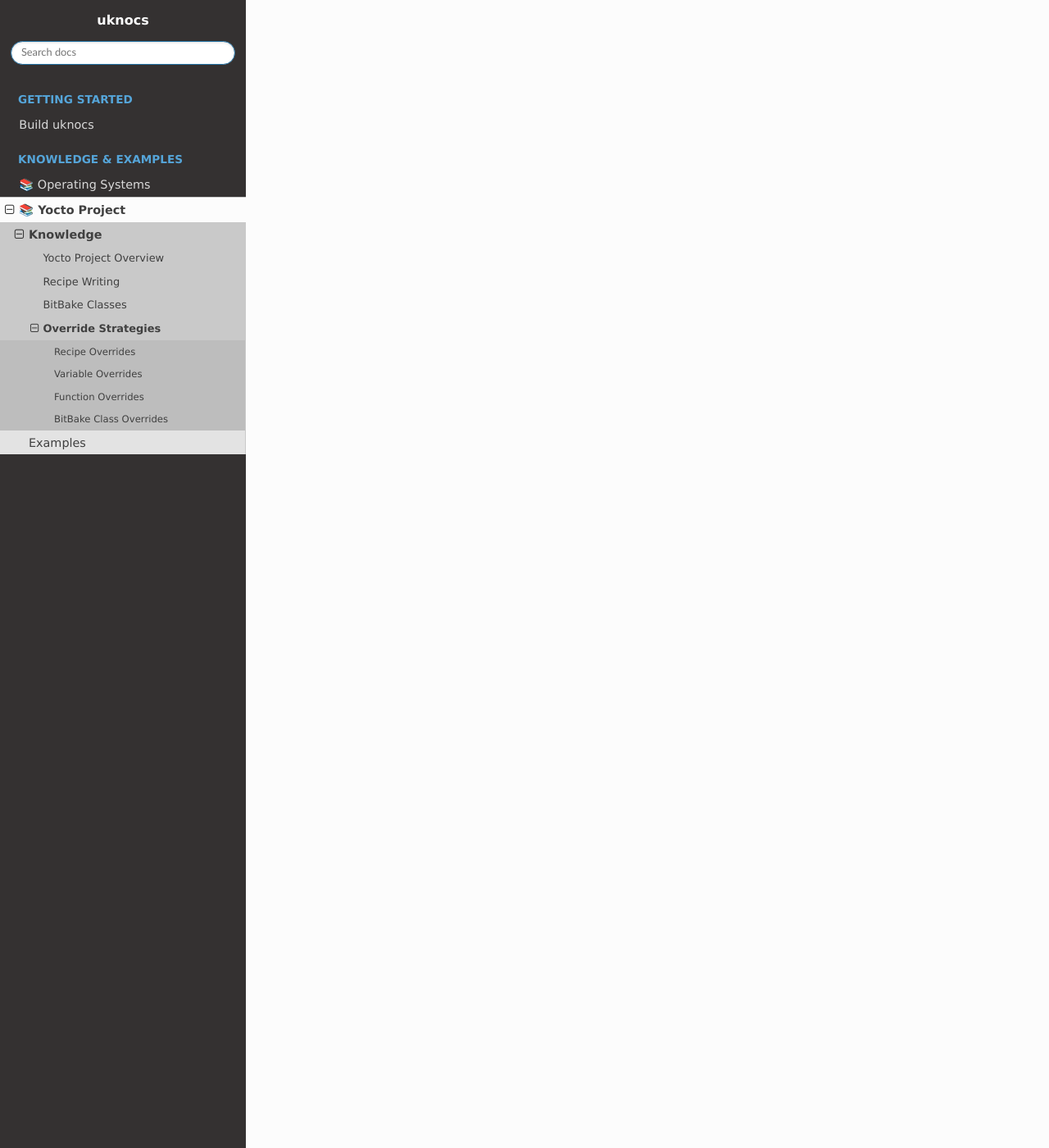
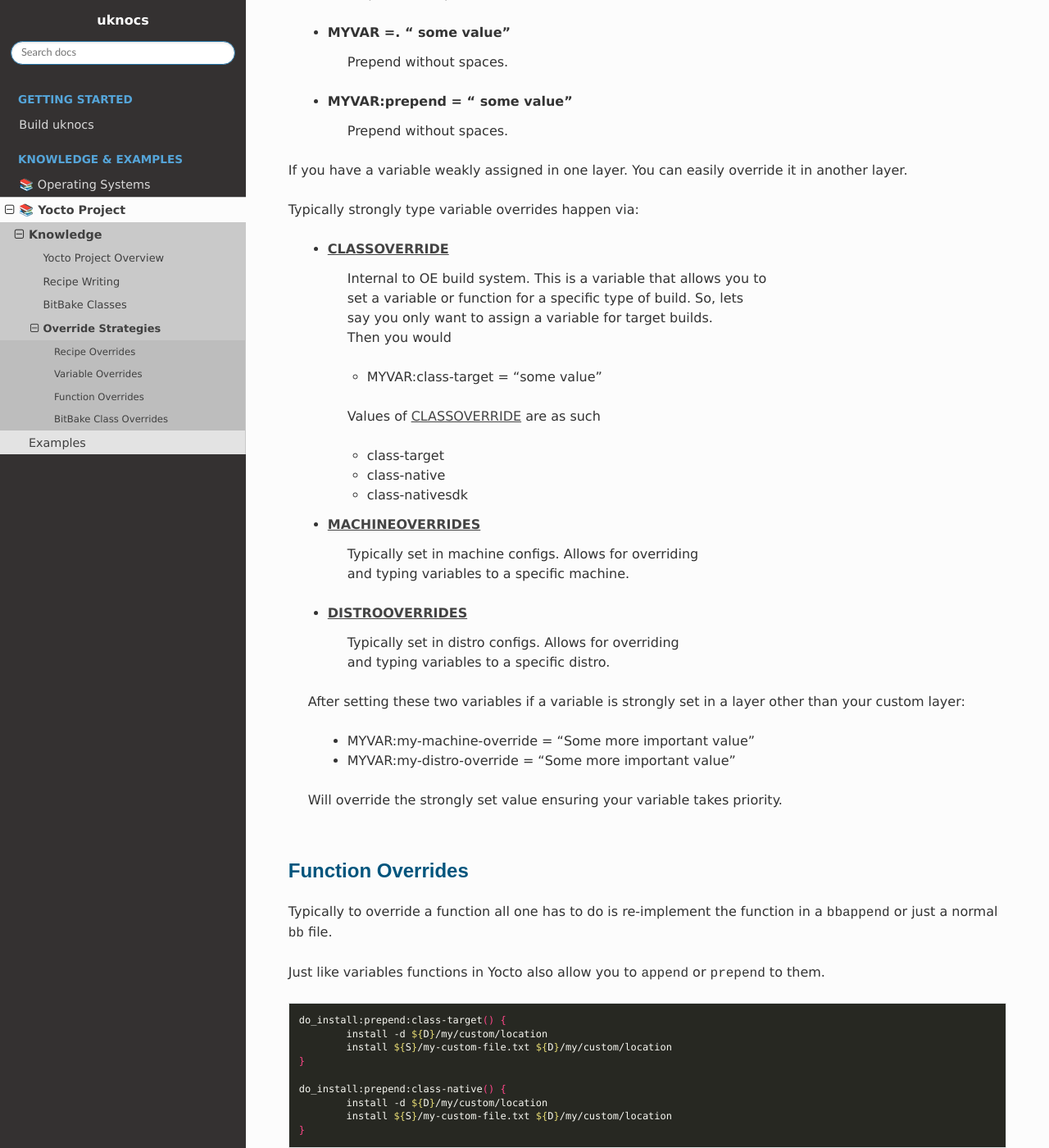
Before and after one commit to under-view/uknocs, a Sphinx documentation site: the page built from docs/yocto-project/knowledge/override-strategies.rst, in a window 1280 px wide and 1400 px high, scrolled down 1587 px. Shown: the whole window at 82% size. Built offline with Sphinx 7.4.7 and the Read the Docs theme 2.0.0, drawn with Linux system fonts in a browser that asks for light colours; formulas are drawn with MathJax 3; some of the changed text lies outside the part shown.

Commit message:
yp-override-strategies: add info to variable & function overrides
Signed-off-by: Vincent Davis Jr <vince@underview.tech>

```diff
--- a/docs/yocto-project/knowledge/override-strategies.rst
+++ b/docs/yocto-project/knowledge/override-strategies.rst
@@ -28,13 +28,116 @@
 	  Then set the ``PREFERRED_VERSION_<recipe>`` variable accordingly to
 	  choose which version of the recipe you want to utilize.
 
+If you choose the ``bbappend`` route. Bellow sections talk a bit about common override strategies.
+
 ==================
 Variable Overrides
 ==================
 
+There are many ways to override variables, but in order to override we must first talk about
+variable assignment.
+
+	* MYVAR ??= "some value"
+		| Very weakly assign variable. Making extremely easy to override.
+
+	* MYVAR ?= "some value"
+		| Weakly assign variable. Making it easy to override.
+
+	* MYVAR = "some value"
+		| Strongly assign variable. Making it almost impossible to override.
+
+**Techinally speaking overrides for variables.**
+
+	* MYVAR += "some value"
+		| Append with spaces.
+
+	* MYVAR .= " some value"
+		| Append without spaces.
+
+	* MYVAR:append = " some value"
+		| Append without spaces.
+
+	* MYVAR =+ "some value"
+		| Prepend with spaces.
+
+	* MYVAR =. " some value"
+		| Prepend without spaces.
+
+	* MYVAR:prepend = " some value"
+		| Prepend without spaces.
+
+If you have a variable weakly assigned in one layer. You can easily override it in another layer.
+
+Typically strongly type variable overrides happen via:
+
+	* `CLASSOVERRIDE`_
+		| Internal to OE build system. This is a variable that allows you to
+		| set a variable or function for a specific type of build. So, lets
+		| say you only want to assign a variable for target builds.
+ 		| Then you would
+
+		* MYVAR:class-target = "some value"
+
+		|
+		| Values of `CLASSOVERRIDE`_  are as such
+
+		* class-target
+		* class-native
+		* class-nativesdk
+
+	* `MACHINEOVERRIDES`_
+		| Typically set in machine configs. Allows for overriding
+		| and typing variables to a specific machine.
+
+	* `DISTROOVERRIDES`_
+		| Typically set in distro configs. Allows for overriding
+		| and typing variables to a specific distro.
+
+	After setting these two variables if a variable is strongly set
+	in a layer other than your custom layer:
+
+		* MYVAR:my-machine-override = "Some more important value"
+		* MYVAR:my-distro-override = "Some more important value"
+
+	Will override the strongly set value ensuring your variable takes priority.
+
 ==================
 Function Overrides
 ==================
+
+Typically to override a function all one has to do is re-implement the function
+in a ``bbappend`` or just a normal ``bb`` file.
+
+Just like variables functions in Yocto also allow you to ``append`` or ``prepend`` to them.
+
+.. code-block:: bash
+
+	do_install:prepend:class-target() {
+		install -d ${D}/my/custom/location
+		install ${S}/my-custom-file.txt ${D}/my/custom/location
+	}
+
+	do_install:prepend:class-native() {
+		install -d ${D}/my/custom/location
+		install ${S}/my-custom-file.txt ${D}/my/custom/location
+	}
+
+.. code-block:: bash
+
+	do_install:append:class-target() {
+		install -d ${D}/my/custom/location
+		install ${S}/my-custom-file.txt ${D}/my/custom/location
+	}
+
+	do_install:append:class-native() {
+		install -d ${D}/my/custom/location
+		install ${S}/my-custom-file.txt ${D}/my/custom/location
+	}
+
+Yocto also allows you to inject functions or delete them entirely via the commands
+
+	* addtask
+	* deltask
 
 =======================
 BitBake Class Overrides
@@ -42,4 +145,8 @@
 
 You can't override a BitBake class the same way you override a recipe.
 To override a class you have to utilize some of the above aforementioned
-methods. But ``bbclass`` files may be overwritten as well.
+methods.
+
+.. _MACHINEOVERRIDES: https://docs.yoctoproject.org/ref-manual/variables.html#term-MACHINEOVERRIDES
+.. _DISTROOVERRIDES: https://docs.yoctoproject.org/ref-manual/variables.html#term-DISTROOVERRIDES
+.. _CLASSOVERRIDE: https://docs.yoctoproject.org/ref-manual/variables.html#term-CLASSOVERRIDE
```
